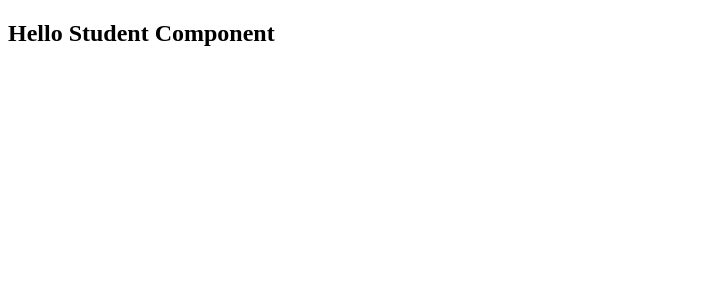
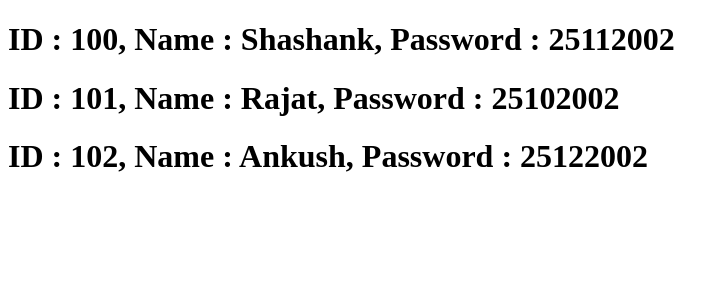
Before and after one commit to shashank725/react_js, a React (Create React App) app: page / in a window 1280 px wide. Shown: the top 300 px of the page, without its empty margins (0-728 px from the left). Built offline with nearby package versions, Linux system fonts and the light colour scheme.

Commit message:
List & Map

```diff
--- a/public/index.html
+++ b/public/index.html
@@ -18,6 +18,5 @@
   <body>
     <noscript>You need to enable JavaScript to run this app.</noscript>
     <div id="root"></div>
-    <div id="student"></div>
   </body>
 </html>
--- a/src/App.js
+++ b/src/App.js
@@ -1,126 +1,61 @@
-import React, {Component, Fragment} from "react";
-import "./App.css"
+import React, { Component } from 'react'
 
-// let el = React.createElement("h1", null, "Hello World");
+// export default class App extends Component {
+//   render() {
+//     console.log("Hi")
+//     // const arr = [10, 20, 30, 40];
+//     const arr = this.props.numbers;        //With props
 
-// // React Fragment
-// class App extends Component {
-//     render() {
-//         return (//<h1>Hello World</h1>;
-//         // React.createElement("h1", null, "Hello Shashank");
+//     // const newArr = arr.map((num) => {            //Call back function
+//     //   console.log("num = ", num);
+//     //   return <li>{num * 2}</li>
+//     // });
 
-//             // // 1. Way to render multiple elemets
-//             // <div>
-//             //     <h1>Hello World</h1>
-//             //     <h2>Hello Shashank</h2>
-//             // </div>
-
-//             // // 2. Another to render multiple elemets
-//             // <React.Fragment>
-//             //     <h1>Hello World</h1>
-//             //     <h2>Hello Shashank</h2>
-//             // </React.Fragment>
-
-//             // // 3. Another to render multiple elemets but it currently does not support all bworsers
-//             // To also have to mention Fragment at top beside Component
-//             <>
-//             <h1>Hello World</h1>
-//             <h2>Hello Shashank</h2>
-//             </>
-//         );
-//     }
-// }
-// export default App;
+//     // console.log("oldArr = ", arr);
+//     // console.log("NewArr = ", newArr);
+//     // return (
+//     //   <ul>
+//     //     {newArr}
+//     //   </ul>
+//     // )
 
 
-// import Student from "./Student";
-// const App = () => {
-//     return (
-//         <div>
-//             <Student name="Shashank"/>
-//             <Student name="Rajat"/>
-//             <Student name="Ankush"/>
-//         </div>
-//     );
-// };
-// export default App;
-
-
-// // Specifying Attributes with JSX
-// const el = <h1 className="bg">Hello</h1>;
-// export default el;
-
-
-
-// // Mounting    (Can only use these phases in class component)
-// import Student from "./Student";
-// export default class App extends Component {    //No need to write "export default App;" cause it is already mention here
-//     constructor(props) {
-//         super(props);
-//         console.log("Constructor called")
-//         console.log(props)
-//         this.state = {
-//             roll: "100"
-//         };
-//     }
-//     static getDerivedStateFromProps(props, state) {     //Rarely used cases where the state depends on changes in prop over time. This method doesn't have access to the component instance.
-//         console.log("getDerivedStateFromProps called");
-//         console.log(props, state);
-//         return null;
-//     }
-//     componentDidMount() {
-//         // Get data from server and set the data to state (Line 22 in Marks.js for more explanation)
-//         console.log("componentDidMount - Mounted")
-//     }
-//     render() {
-//         console.log("App render called");
-//         return (
-//         <div>
-//             <Student name="Shashank"/>
-//         </div>
-//         )
-//     }
+//     return(
+//       <ul>
+//         {arr.map((num) => {              //Another way of writing Call back function
+//           return <li>{num}</li>;
+//         })}
+//       </ul>
+//     )
+//   }
 // }
 
 
 
-// // Updating
-// import Marks from "./Marks";
-// export default class App extends Component {
-//     constructor() {
-//         super();
-//         this.state = {                        //With constructor
-//             roll: 101
-//         };
-//     }
-//     clickHandle = () => {
-//         console.log("Button Clicked");
-//         this.setState({roll: this.state.roll + 1})
-//     };
-//     render() {
-//         return (
-//         <div>
-//             <Marks roll={this.state.roll} />
-//             <button onClick={this.clickHandle}>Change</button>
-//         </div>
-//         )
-//     }
-// }
+// With State component
+export default class App extends Component {
+  state = {
+    users: [
+      {id: 100, name: "Shashank", pass: "25112002"},
+      {id: 101, name: "Rajat", pass: "25102002"},
+      {id: 102, name: "Ankush", pass: "25122002"}
+    ]
+  }
+  // render() {                                               //Without Map
+  //   return (
+  //     <div>
+  //       <h1> ID : {this.state.users[0].id}</h1>
+  //       <h2>Name : {this.state.users[0].name}</h2>
+  //       <h3>Password : {this.state.users[0].pass}</h3>
+  //     </div>
+  //   )
+  // }
 
-
-
-// Unmounting
-export default class App extends Component {
-    componentDidMount(){
-        console.log("App mounted");
-    }
-    componentWillUnmount(){
-        console.log("App Unmounted");
-    }
-  render() {
-    console.log("App rendered");
-    return (
-      <h1>Hello App Component</h1>
-    )
+  render() {                                                   //With Map
+    const newUsers = this.state.users.map((user) => {
+      console.log(user);
+      return <h1> ID : {user.id}, Name : {user.name}, Password : {user.pass}</h1>
+    })
+    return <div>{newUsers}</div>
   }
 }
--- a/src/Student.js
+++ b/src/Student.js
@@ -185,15 +185,15 @@ import PropType from "prop-types";      // For Typechecking
 
 
 
-// Unmounting
-export default class Student extends Component {
-    componentDidMount(){
-        console.log("Student mounted")
-    }
-  render() {
-    console.log("Student rendered");
-    return (
-      <h2>Hello Student Component</h2>
-    )
-  }
-}
+// // Unmounting
+// export default class Student extends Component {
+//     componentDidMount(){
+//         console.log("Student mounted")
+//     }
+//   render() {
+//     console.log("Student rendered");
+//     return (
+//       <h2>Hello Student Component</h2>
+//     )
+//   }
+// }
--- a/src/index.js
+++ b/src/index.js
@@ -1,26 +1,7 @@
 import React from "react";
 import ReactDOM from "react-dom";
-import App from "./App";
-import el from "./App";
-import Student from "./Student";
+import App from "./App"
 
 
-
-// #Both does the same thing
-// let el = <h1>Hello Shashank</h1> //JSX
-// let el = React.createElement("h1", null, "Hello Shashank"); //
-
-
-// ReactDOM.render(<App />, document.getElementById("root")); // To render class component in App.js
-// ReactDOM.render(<Student />, document.getElementById("root")); // To render component in Student.js
-// ReactDOM.render(el, document.getElementById("root"));
-
-// import Student from "./Student"; //Directly accessing Student from Students.js
-// ReactDOM.render(<Student name="Shashank" roll={1012}> !! </Student>, document.getElementById("root"));  // For prop-types
-// ReactDOM.render(<Student roll="102"/>, document.getElementById("root"));      // For State, Event Handling, Update State using setState Method, Passing Arguments to Event Handlers
-
-
-// ReactDOM.render(<App name="I m App Prop"/>, document.getElementById("root"));   //For Mounting in App.js
-ReactDOM.render(<App />, document.getElementById("root"))           //For Updating, Unmounting in App.js
-ReactDOM.render(<Student />, document.getElementById("student"));   //For unmounting in App.js
-ReactDOM.unmountComponentAtNode(document.getElementById("root"));
+const arrValue = [10, 20, 30, 40];
+ReactDOM.render(<App numbers={arrValue}/>, document.getElementById("root"));
```
